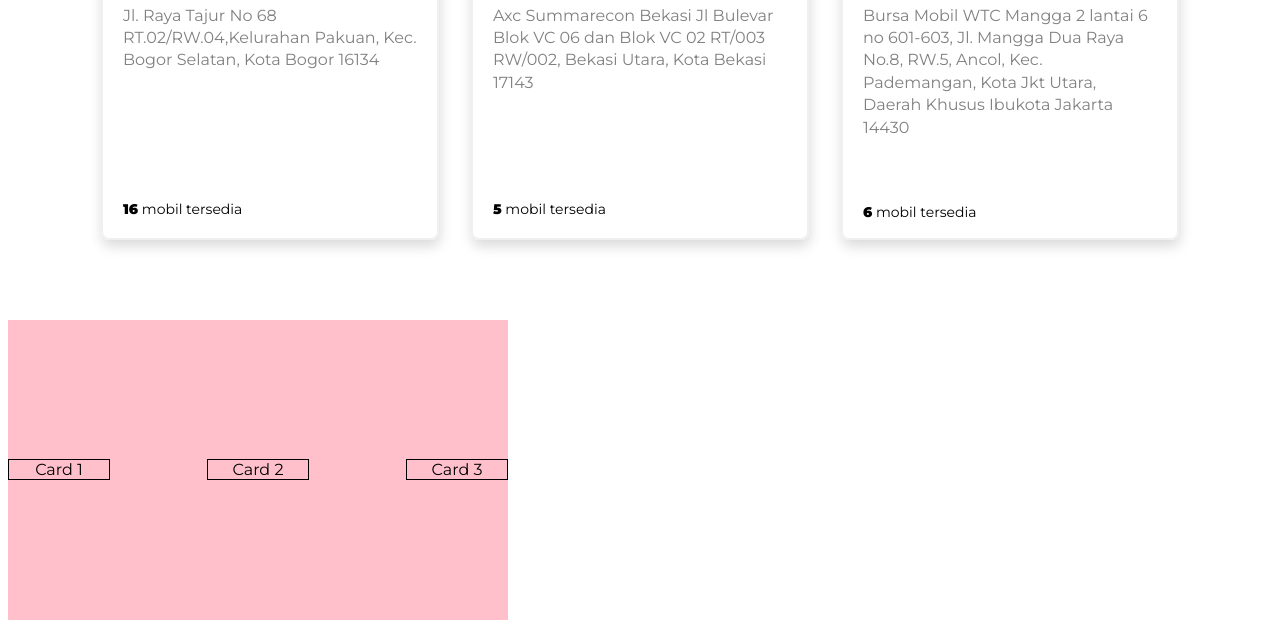
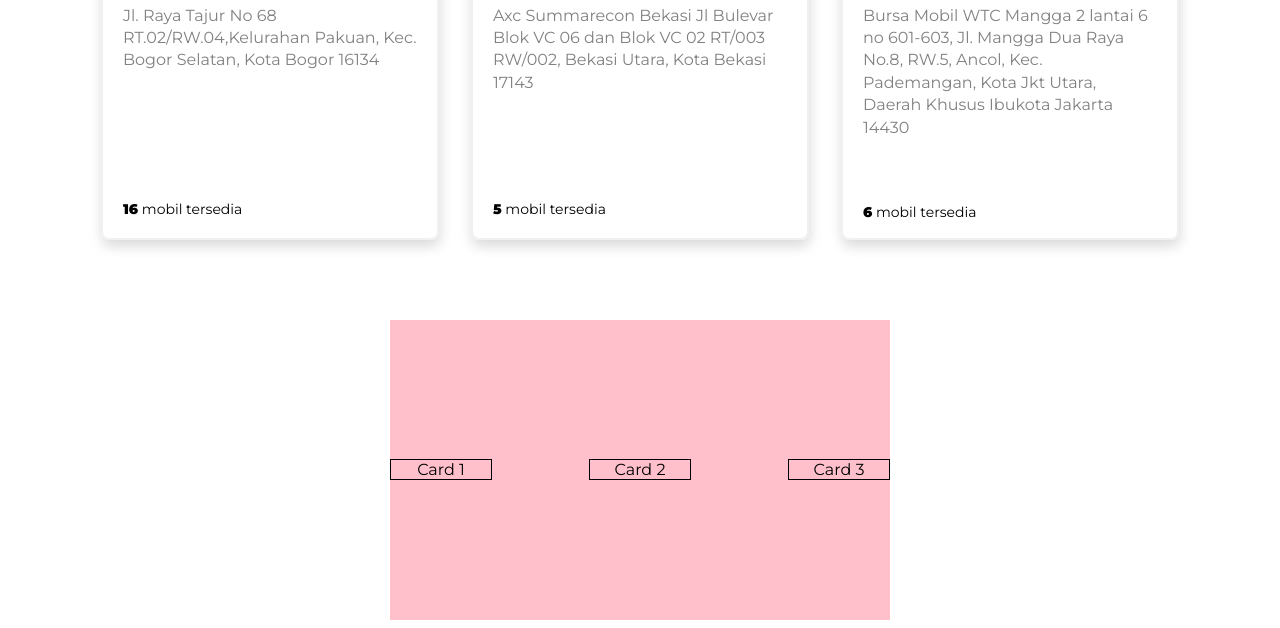
Before and after one commit to yosuaindra/binar-css-flex, a plain HTML site: page index_flex.html in a window 1280 px wide. Shown: the part 355-983 px from the top of the page. Drawn offline with Linux system fonts and the light colour scheme.

Commit message:
add flex justify center

```diff
--- a/index_flex.html
+++ b/index_flex.html
@@ -45,6 +45,7 @@
             </div>
         </div>
 
+        <div class="wrapper">
             <div class="branch-container">
                 <div class="container-card">
                     <p>Card 1</p>
@@ -56,5 +57,6 @@
                     <p>Card 3</p>
                 </div>
             </div>
+        </div>
     </body>
 </html>
--- a/style.css
+++ b/style.css
@@ -61,6 +61,11 @@ body{
 
 /* latihan flex */
 
+.wrapper{
+    display: flex;
+    justify-content: center;
+}
+
 .branch-container{
     margin-top: 70px;
     display: flex;
```
Lines whose indentation alone changed are shown as unchanged.
